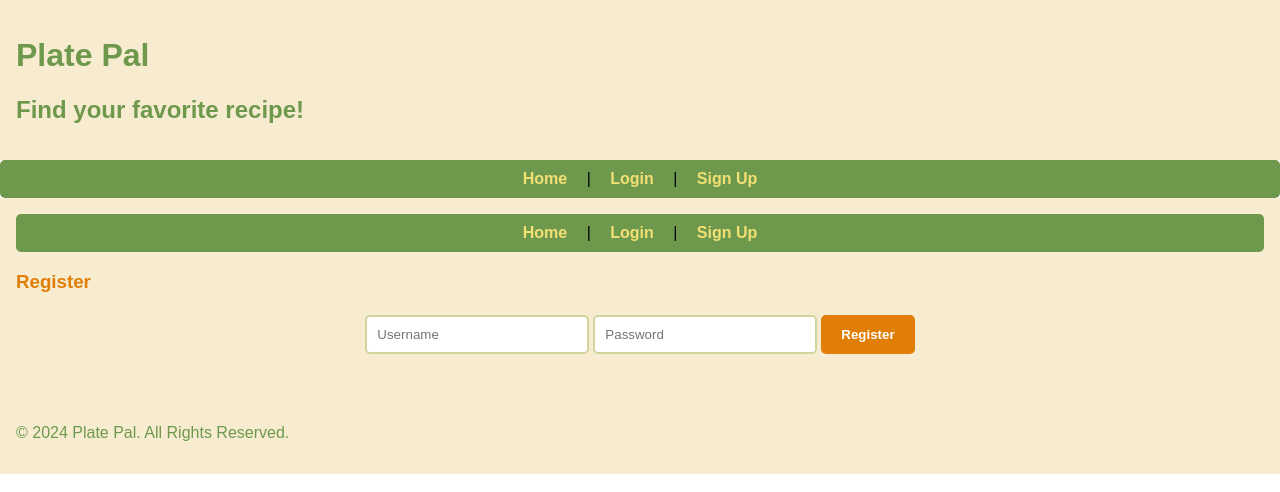
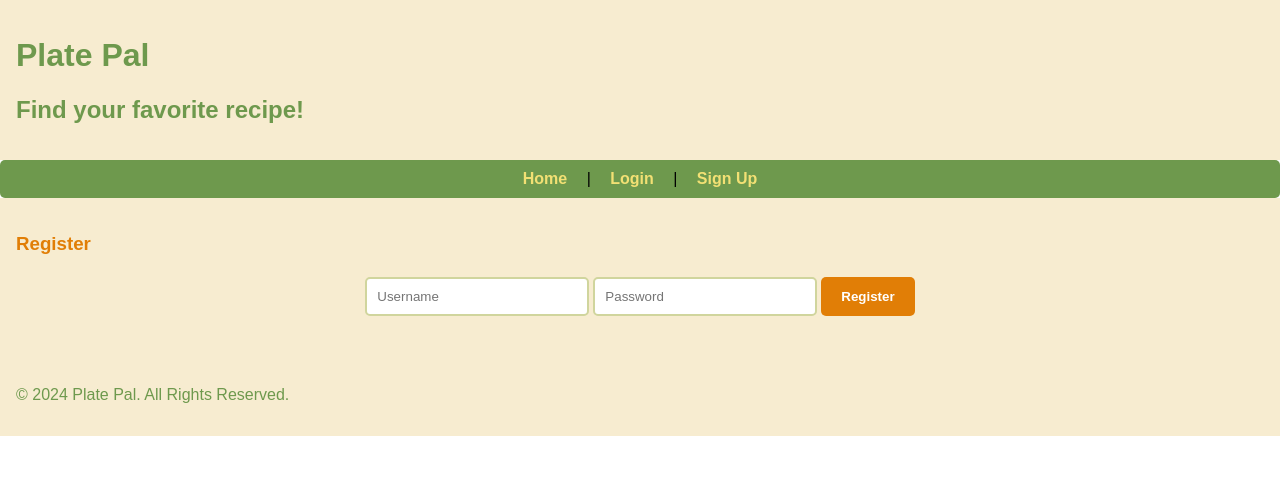
Before and after one commit to lennythepenny/PlatePal, a PHP site: page /view/register_view.php in a window 1280 px wide. Shown: the top 492 px of the page. Run offline with PHP 8.4, Linux system fonts and the light colour scheme.

Commit message:
removed duplicate navigation bar from the register page.

```diff
--- a/view/index_view.php
+++ b/view/index_view.php
@@ -1,5 +1,6 @@
 <?php include('header.php'); ?>
 <main>
+<h3>Home</h3>
     <form action="../controller/search_controller.php" method="post">
         <input type="text" name="search_term" placeholder="Search by ingredient or meal type">
         <button type="submit" name="search">Search</button>
--- a/view/login_view.php
+++ b/view/login_view.php
@@ -1,5 +1,6 @@
 <?php include('header.php'); ?>
 <main>
+<h3>Log In</h3>
     <form action="../controller/account_controller.php" method="post">
         <input type="text" name="username" placeholder="Username" required>
         <input type="password" name="password" placeholder="Password" required>
--- a/view/register_view.php
+++ b/view/register_view.php
@@ -1,15 +1,5 @@
 <?php include('header.php'); ?>
 <main>
-    <nav>
-        <a href="../controller/index.php">Home</a> | <!-- Redirect to the home controller -->
-        <?php if (isset($isLoggedIn) && $isLoggedIn): ?>
-            <a href="../view/account_view.php">My Account</a> |
-            <a href="../controller/logout.php">Logout</a>
-        <?php else: ?>
-            <a href="../view/login_view.php">Login</a> |
-            <a href="../view/register_view.php">Sign Up</a>
-        <?php endif; ?>
-    </nav>
     <h3>Register</h3>
     <form action="../controller/account_controller.php" method="post">
         <input type="text" name="username" placeholder="Username">
```
